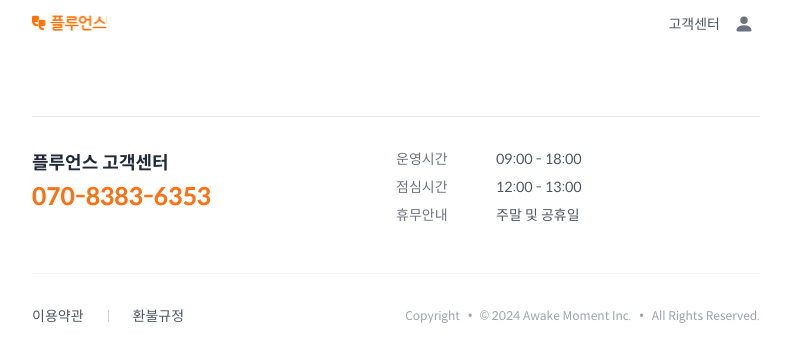
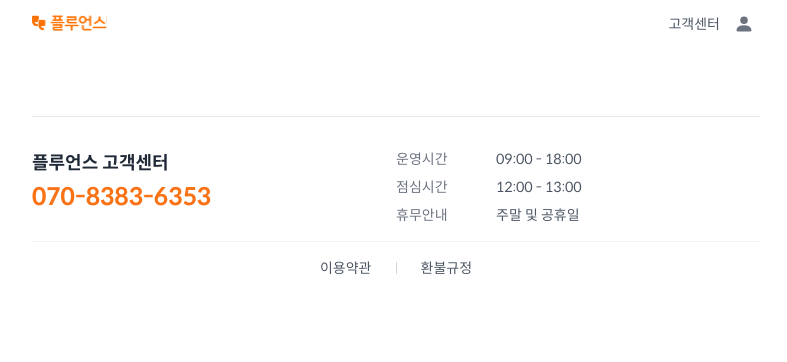
Before and after one commit to lgj9172/translate-platform, a Next.js app: page /translation/1 in a window 1280 px wide. Shown: the top 362 px of the page, without its empty margins (244-1031 px from the left). Built offline with nearby package versions, Linux system fonts and the light colour scheme; no server answers.

Commit message:
[KAN-251] remove company expression

```diff
--- a/app/Shell.tsx
+++ b/app/Shell.tsx
@@ -165,8 +165,8 @@
           </div>
 
           {/* 하단: 약관 링크 및 저작권 섹션 */}
-          <div className="mt-12 pt-8 border-t border-gray-100">
-            <div className="flex flex-col md:flex-row justify-between items-center gap-6">
+          <div className="mt-4 pt-4 border-t border-gray-100">
+            <div className="flex flex-col md:flex-row justify-center items-center gap-6">
               <div className="flex items-center gap-6 text-sm">
                 <button
                   type="button"
@@ -184,13 +184,13 @@
                   환불규정
                 </button>
               </div>
-              <div className="flex flex-col md:flex-row items-center gap-2 text-xs text-gray-400">
+              {/* <div className="flex flex-col md:flex-row items-center gap-2 text-xs text-gray-400">
                 <span>Copyright</span>
                 <span className="hidden md:block">•</span>
                 <span>© 2024 Awake Moment Inc.</span>
                 <span className="hidden md:block">•</span>
                 <span>All Rights Reserved.</span>
-              </div>
+              </div> */}
             </div>
           </div>
         </footer>
```
